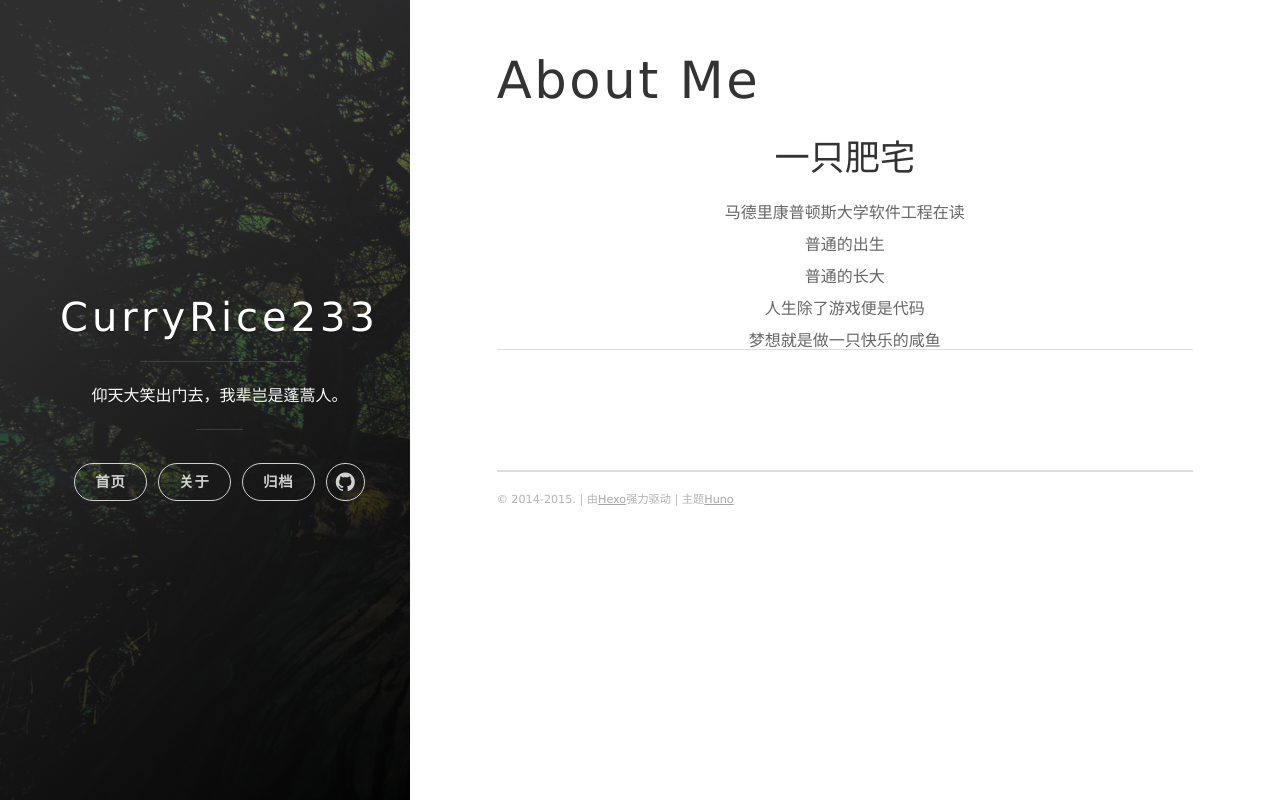
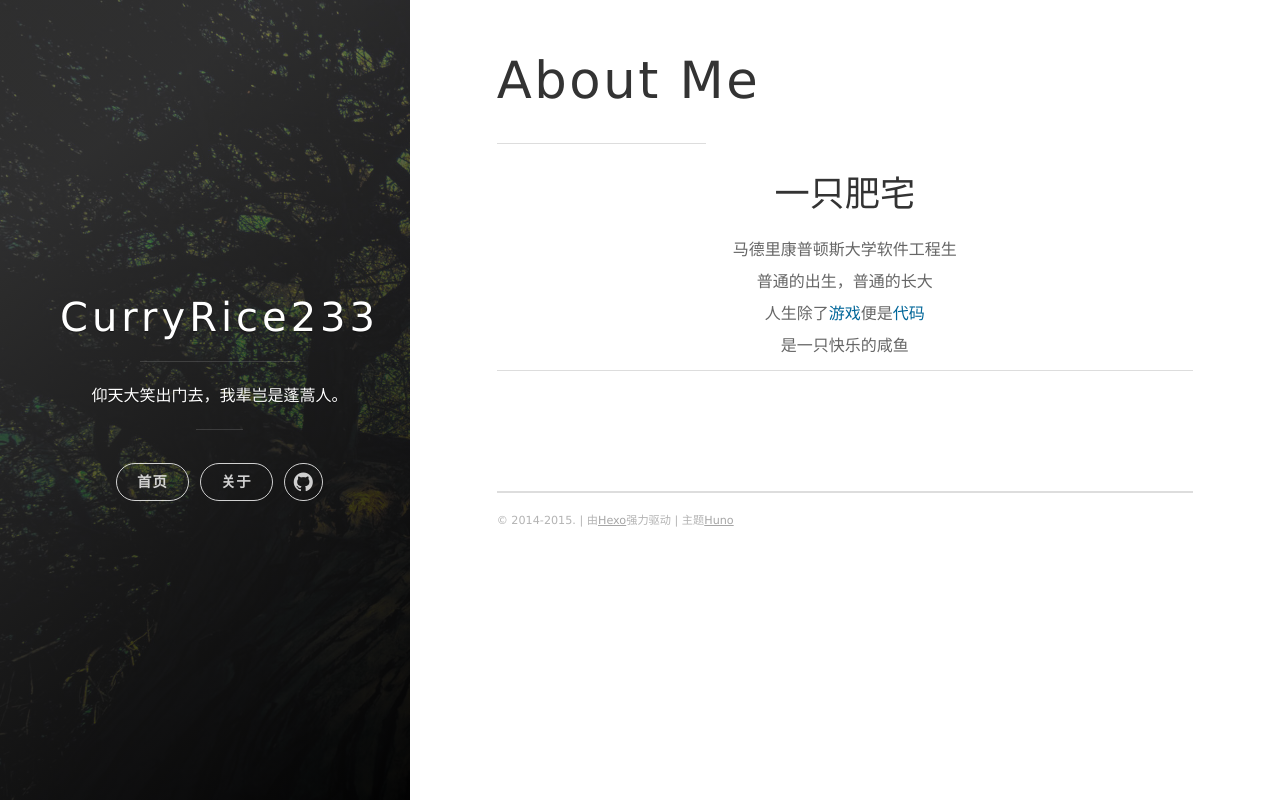
Before and after one commit to CurryRice233/CurryRice233.github.io, a plain HTML site: page about/index.html in a window 1280 px wide. Drawn offline with nearby package versions, Linux system fonts and the light colour scheme; some packages are replaced by stand-ins of ours; no server answers.

Commit message:
Site updated: 2019-04-08 20:08:48

```diff
--- a/about/index.html
+++ b/about/index.html
@@ -16,17 +16,17 @@
 
 
 
-    <meta name="description" content="一只肥宅马德里康普顿斯大学软件工程在读普通的出生普通的长大人生除了游戏便是代码梦想就是做一只快乐的咸鱼">
+    <meta name="description" content="一只肥宅马德里康普顿斯大学软件工程生普通的出生，普通的长大人生除了游戏便是代码是一只快乐的咸鱼">
 <meta property="og:type" content="website">
 <meta property="og:title" content="About Me">
 <meta property="og:url" content="https://curryrice233.github.io/about/index.html">
 <meta property="og:site_name" content="CurryRice233">
-<meta property="og:description" content="一只肥宅马德里康普顿斯大学软件工程在读普通的出生普通的长大人生除了游戏便是代码梦想就是做一只快乐的咸鱼">
+<meta property="og:description" content="一只肥宅马德里康普顿斯大学软件工程生普通的出生，普通的长大人生除了游戏便是代码是一只快乐的咸鱼">
 <meta property="og:locale" content="default">
-<meta property="og:updated_time" content="2019-04-08T17:49:10.153Z">
+<meta property="og:updated_time" content="2019-04-08T18:01:10.544Z">
 <meta name="twitter:card" content="summary">
 <meta name="twitter:title" content="About Me">
-<meta name="twitter:description" content="一只肥宅马德里康普顿斯大学软件工程在读普通的出生普通的长大人生除了游戏便是代码梦想就是做一只快乐的咸鱼">
+<meta name="twitter:description" content="一只肥宅马德里康普顿斯大学软件工程生普通的出生，普通的长大人生除了游戏便是代码是一只快乐的咸鱼">
 
 
 
@@ -79,9 +79,6 @@
 
 
                 <li class="navigation__item"><a href="/about" title class>关于</a></li>
-
-
-                <li class="navigation__item"><a href="/archive" title class>归档</a></li>
 
 
             </ul>
@@ -202,10 +199,8 @@ classes that you can use:
   </header>
 
   <section id="post-content" class="article-content post">
-    <h2 id="一只肥宅"><a href="#一只肥宅" class="headerlink" title="一只肥宅"></a><center>一只肥宅</center></h2><center><br>马德里康普顿斯大学软件工程在读<br><br>普通的出生<br><br>普通的长大<br><br>人生除了游戏便是代码<br><br>梦想就是做一只快乐的咸鱼<br></center>
-
-
-
+    <hr>
+<h2 id="一只肥宅"><a href="#一只肥宅" class="headerlink" title="一只肥宅"></a><center>一只肥宅</center></h2><center><br>马德里康普顿斯大学软件工程生<br><br>普通的出生，普通的长大<br><br>人生除了<a href="https://steamcommunity.com/profiles/76561198158810211/" target="_blank" rel="noopener">游戏</a>便是<a href="https://github.com/CurryRice233" target="_blank" rel="noopener">代码</a><br><br>是一只快乐的咸鱼<br><br></center>
   </section>
 
   <section class="post-comments">
```
Also changed, not shown: 2019/04/07/hello-world/index.html (+0 -3 lines), archives/2019/04/index.html (+0 -3 lines), archives/2019/index.html (+0 -3 lines), archives/index.html (+0 -3 lines), index.html (+0 -3 lines).
